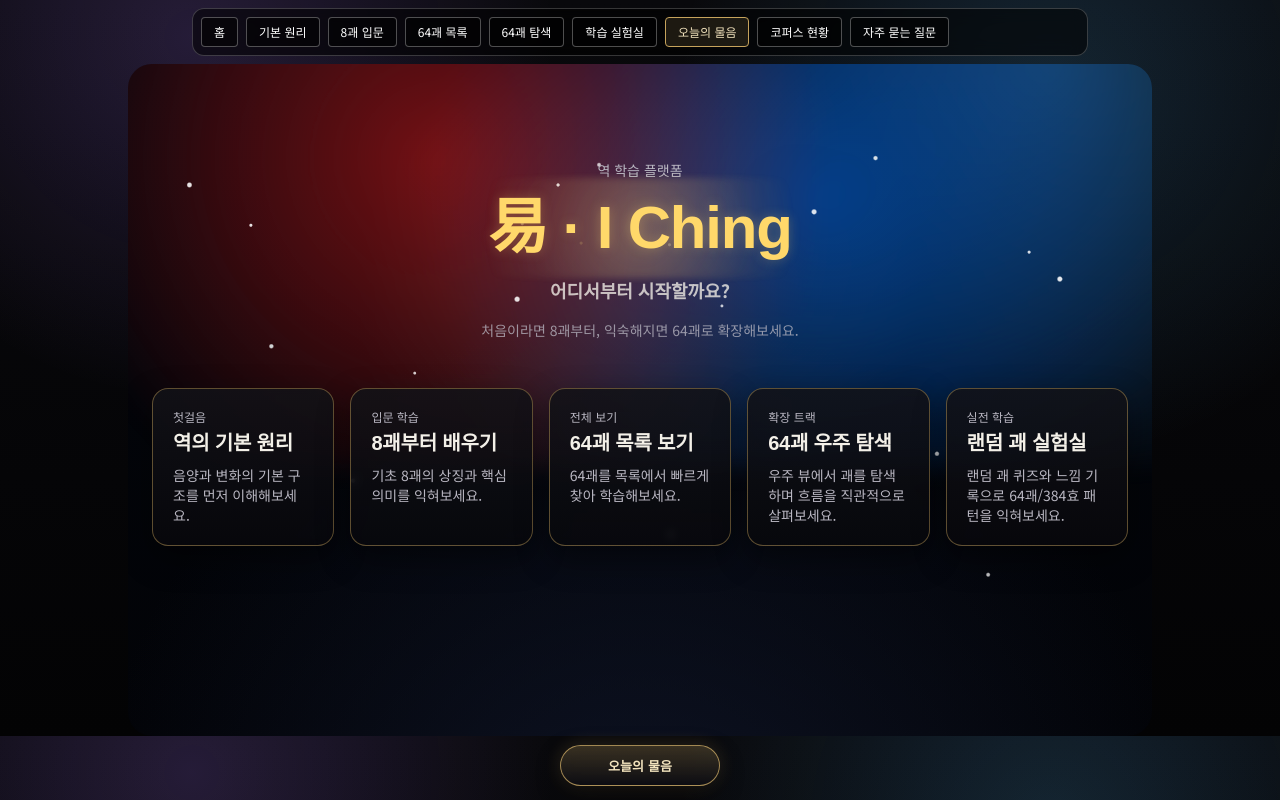
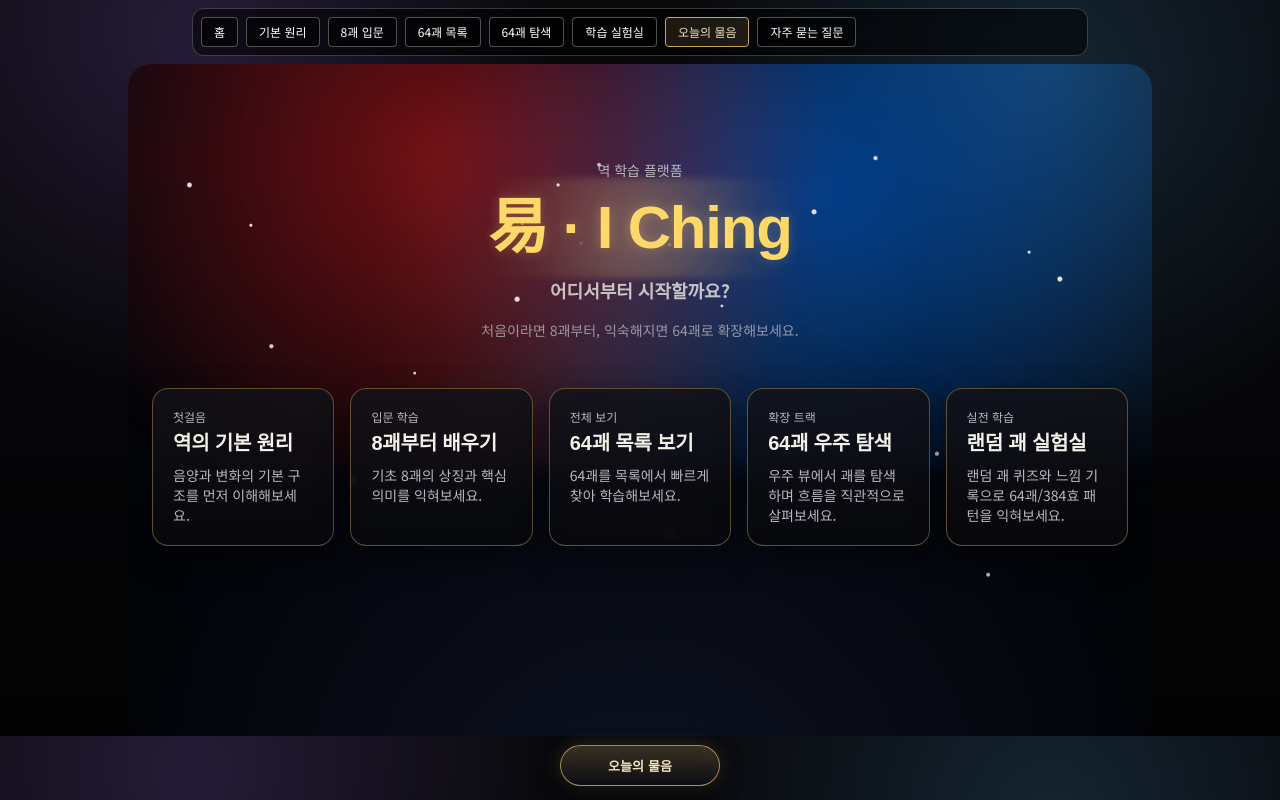
Before and after one commit to kinddragon1224/iching-learning-web, a Next.js app: page / in a window 1280 px wide. Built offline with nearby package versions, Linux system fonts and the light colour scheme.

Commit message:
ui: 운영자용 코퍼스 현황 링크 헤더 노출 제거

```diff
--- a/app/layout.tsx
+++ b/app/layout.tsx
@@ -42,7 +42,6 @@ export default function RootLayout({
             <Link href="/explore" className="shrink-0 rounded border border-white/30 bg-black/55 px-3 py-1.5 text-xs text-white">64괘 탐색</Link>
             <Link href="/studio" className="shrink-0 rounded border border-white/30 bg-black/55 px-3 py-1.5 text-xs text-white">학습 실험실</Link>
             <Link href="/daily" className="shrink-0 rounded border border-[var(--gold-line)] bg-[rgba(212,178,106,0.12)] px-3 py-1.5 text-xs text-[#f3e4be]">오늘의 물음</Link>
-            <Link href="/corpus" className="shrink-0 rounded border border-white/30 bg-black/55 px-3 py-1.5 text-xs text-white">코퍼스 현황</Link>
             <Link href="/faq" className="shrink-0 rounded border border-white/30 bg-black/55 px-3 py-1.5 text-xs text-white">자주 묻는 질문</Link>
           </div>
         </nav>
```
